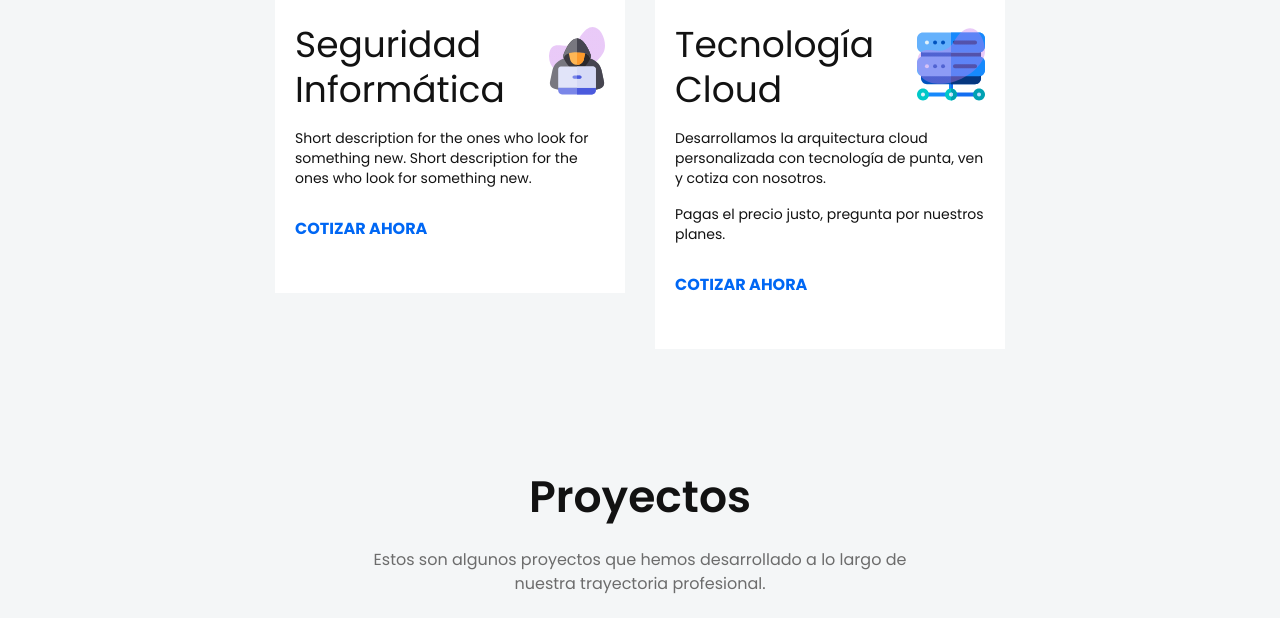
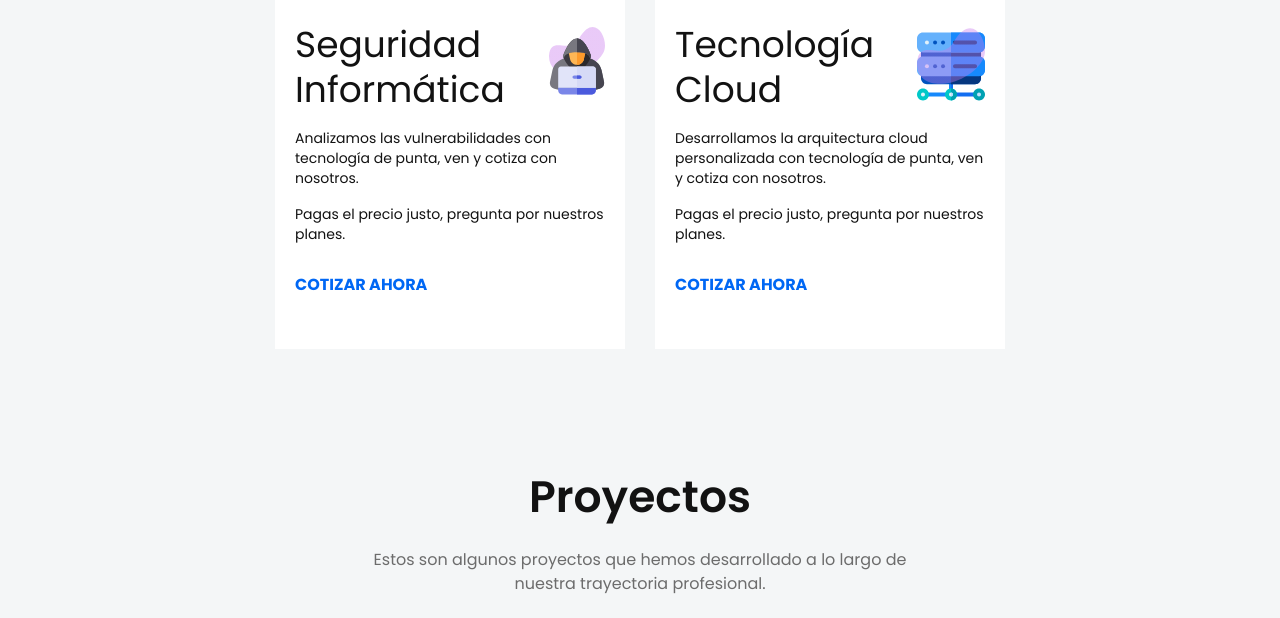
Before and after one commit to mauroquinteros/hacku, a plain HTML site: page index.html in a window 1280 px wide. Shown: the part 1320-1938 px from the top of the page. Drawn offline with Linux system fonts and the light colour scheme.

Commit message:
Updating

```diff
--- a/index.html
+++ b/index.html
@@ -303,7 +303,8 @@
                             </div>
                         </div>
                         <div class="features-content">
-                            <p class="text">Short description for the ones who look for something new. Short description for the ones who look for something new.</p>
+                            <p class="text">Analizamos las vulnerabilidades con tecnología de punta, ven y cotiza con nosotros.</p>
+                            <p class="text">Pagas el precio justo, pregunta por nuestros planes.</p>
                             <a class="features-btn" href="#">COTIZAR AHORA</a>
                         </div>
                     </div>
```
